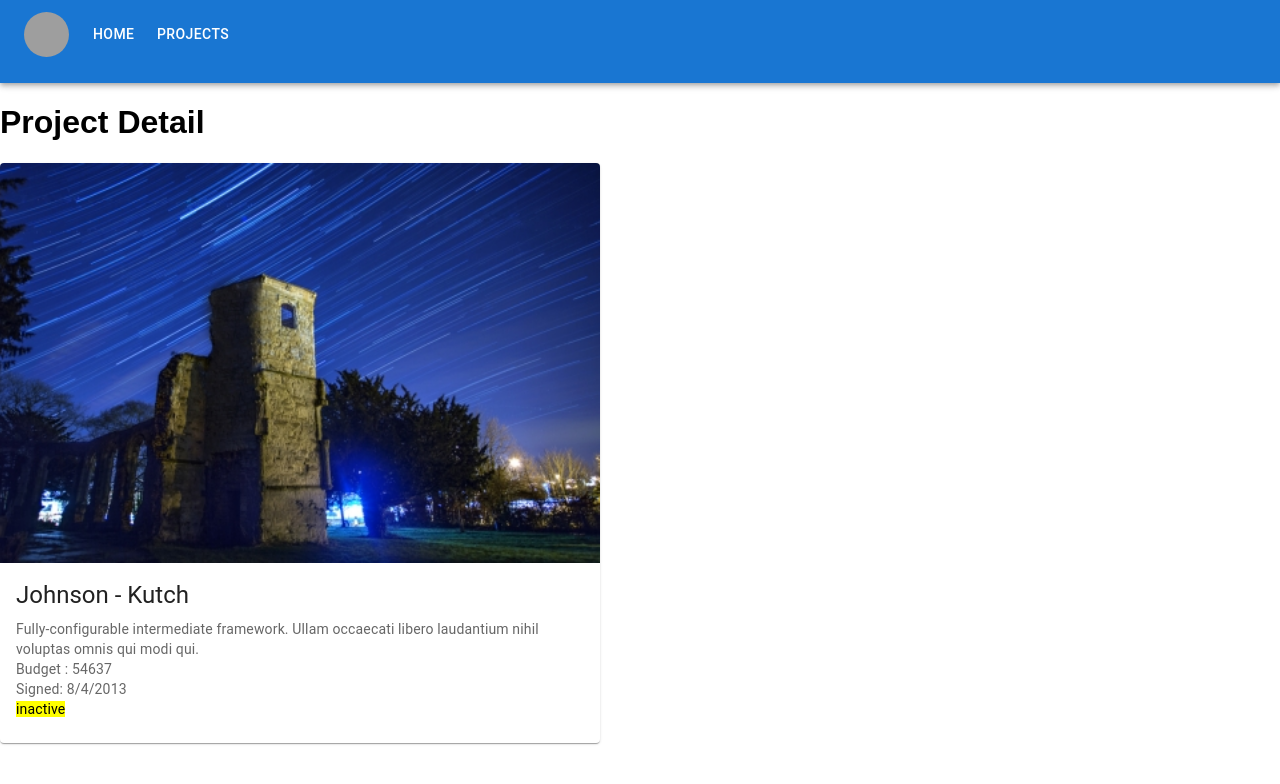
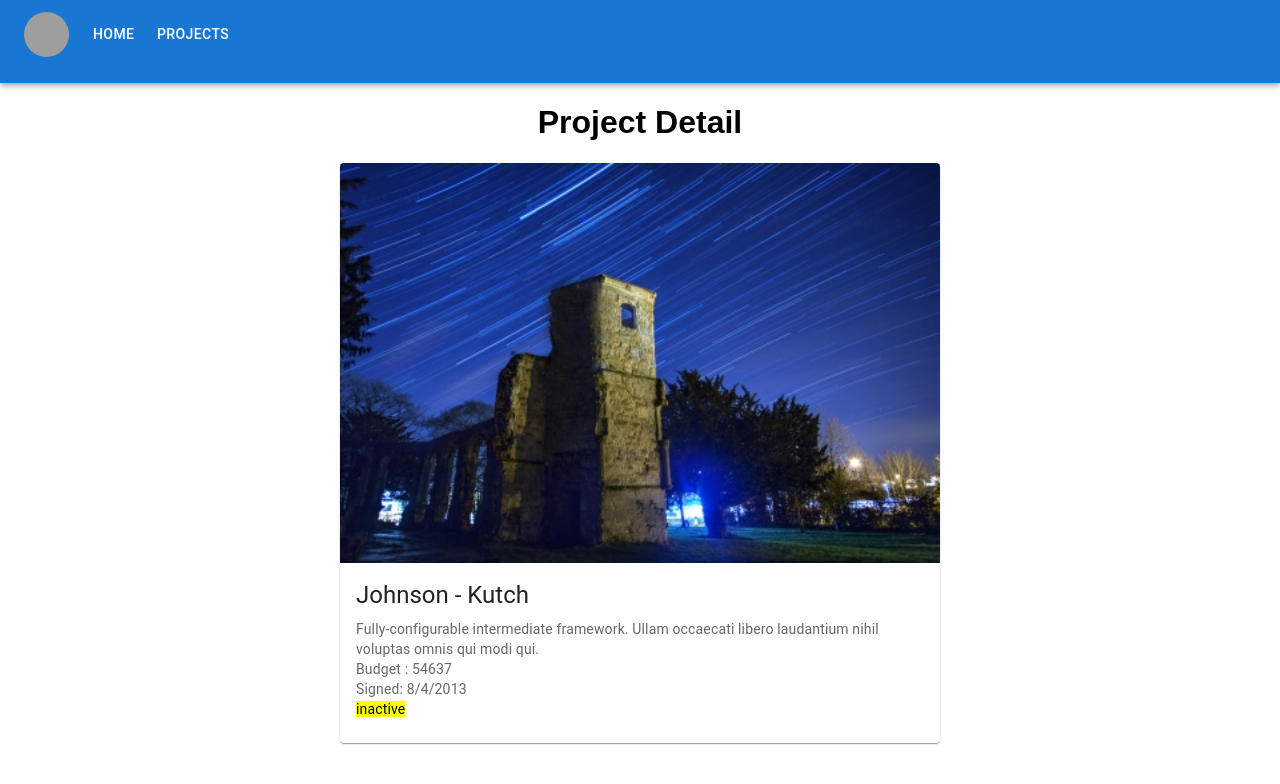
Before and after one commit to cesarcuadro/keeptrack, a React (Create React App) app: page /projects/1 in a window 1280 px wide. Shown: the top 784 px of the page. Built offline with nearby package versions, Linux system fonts and the light colour scheme; data requests are answered from the project's data file; grey boxes are pictures that could not be loaded.

Commit message:
centered projectpage and title of projectspage

```diff
--- a/src/projects/ProjectPage.tsx
+++ b/src/projects/ProjectPage.tsx
@@ -27,7 +27,7 @@ function ProjectPage(props: any) {
 
   return (
       <>
-        <h1>Project Detail</h1>
+        <h1 style={{display: "flex", justifyContent: "center"}}>Project Detail</h1>
 
         {loading && (
           <div className="center-page">
@@ -47,8 +47,9 @@ function ProjectPage(props: any) {
             </div>
           </div>
         )}
-
+        <div style={{display: "flex", justifyContent: "center"}}>
         {project && <ProjectDetail project={project} />}
+        </div>
       </>
   );
 }
--- a/src/projects/ProjectsPage.tsx
+++ b/src/projects/ProjectsPage.tsx
@@ -33,7 +33,7 @@ const ProjectsPage = () => {
 
   return (
     <Fragment>
-      <h1>Projects</h1>
+      <h1 style={{display: "flex", justifyContent: "center"}}>Projects</h1>
 
       {error && (
         <div className="row">
```
